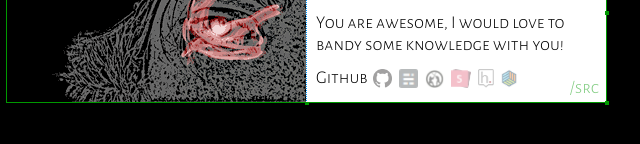
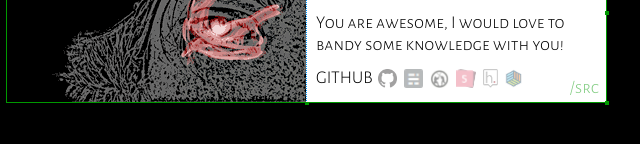
Before and after one commit to perguth/pguth.github.io, a website: page index.html in a window 1280 px wide. Shown: the part 384-528 px from the top of the page, 333-973 px from the left. Drawn offline with Linux system fonts and the light colour scheme.

Commit message:
Update index.html

```diff
--- a/index.html
+++ b/index.html
@@ -15,7 +15,7 @@
       <p class="find-me">
         <a href="https://github.com/pguth"
           title="My Github profile.">
-	  Github
+	  GITHUB
           <img src="vendor/github.png">
         </a>
 
```
